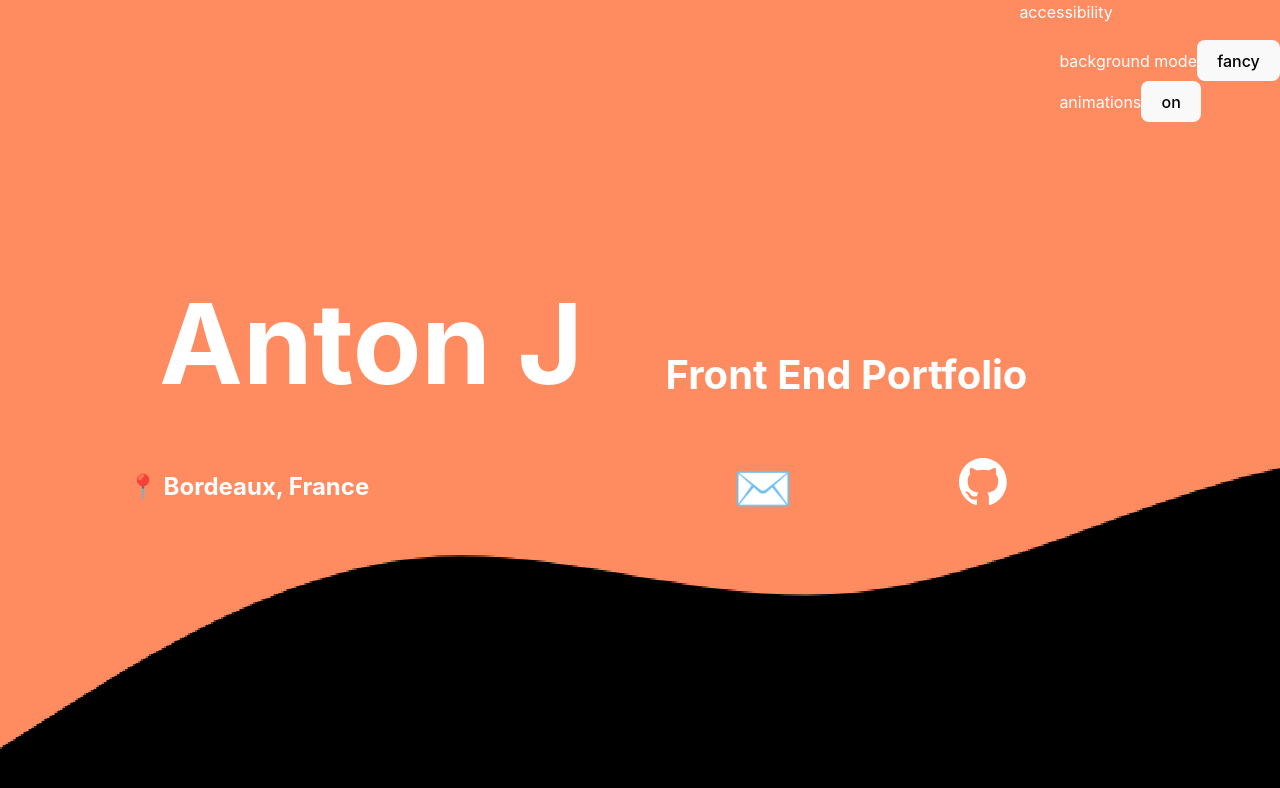
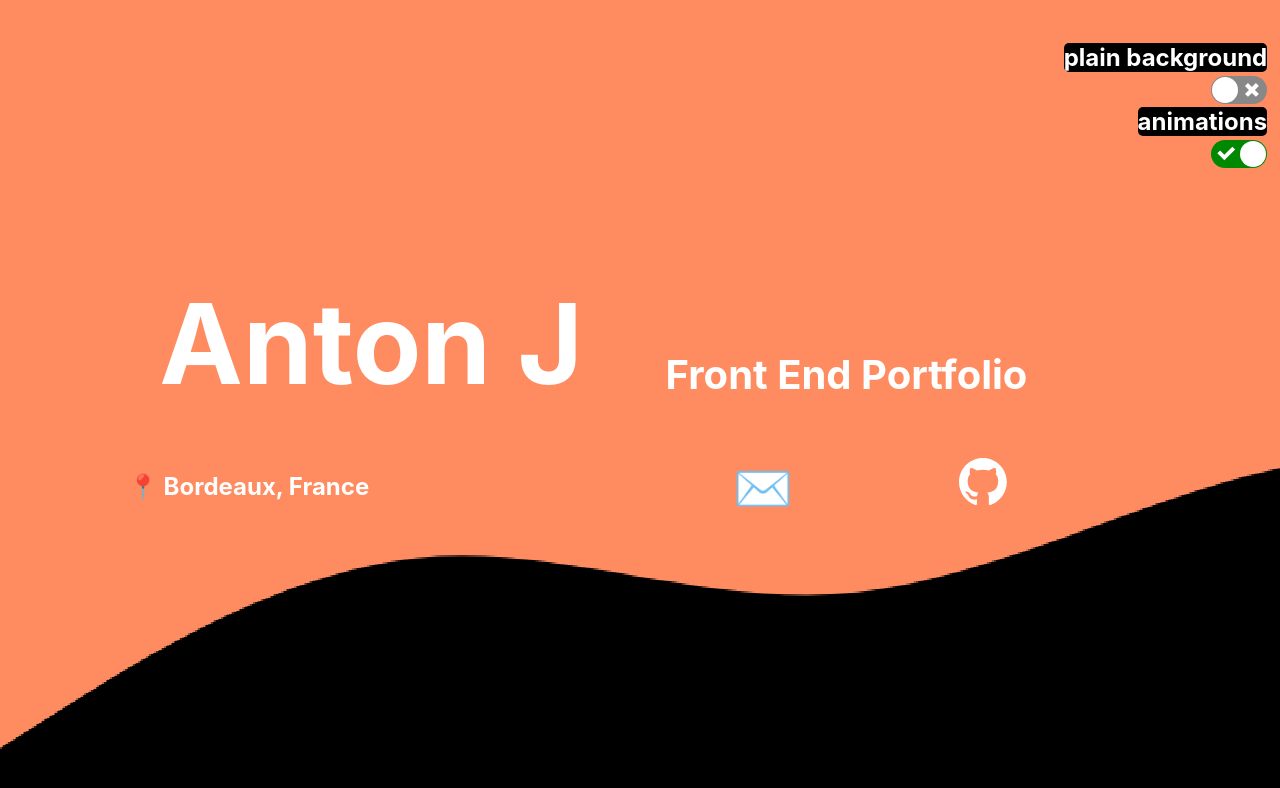
Before and after one commit to JennaHuff/portfolio, a React (Vite) app: page / in a window 1280 px wide. Shown: the top 788 px of the page. Built offline with nearby package versions, Linux system fonts and the light colour scheme.

Commit message:
styled accessibility, buttons are now switches

```diff
--- a/src/App.css
+++ b/src/App.css
@@ -28,6 +28,12 @@
     background-size: cover;
     background-attachment: local;
     color: white;
+
+    #accessibility {
+        span {
+            background-color: black;
+        }
+    }
 }
 
 .plain {
@@ -46,6 +52,11 @@
     .stack-item-card {
         color: var(--text-color);
     }
+    #accessibility {
+        span {
+            background-color: antiquewhite;
+        }
+    }
 }
 
 .animations-off {
@@ -58,13 +69,21 @@
 }
 
 #accessibility {
+    position: absolute;
+    top: 5vh;
+    right: 1vw;
+
     display: flex;
     flex-direction: column;
-    > ul {
-        list-style-type: none;
+    text-align: right;
+    align-items: flex-end;
+
+    font-weight: bold;
+    font-size: clamp(16px, 1.5rem, 5vw);
+
+    span {
+        border-radius: 5px;
     }
-    position: absolute;
-    right: 0;
 }
 
 button {
--- a/src/Components/Accessibility.tsx
+++ b/src/Components/Accessibility.tsx
@@ -13,19 +13,21 @@ export function Accessibility({
 }) {
     return (
         <div id="accessibility">
-            accessibility
-            <ul>
-                <li>
-                    background mode
-                    <button onClick={() => toggleTheme()}>{theme}</button>
-                </li>
-                <li>
-                    animations
-                    <button onClick={() => toggleAnimations()}>
-                        {animations === "animations-on" ? "on" : "off"}
-                    </button>
-                </li>
-            </ul>
+            <label>
+                <span>plain background</span>
+            </label>
+            <ReactSwitch
+                onChange={() => toggleTheme()}
+                checked={theme === "plain"}
+            />
+            <label>
+                <span>animations</span>
+            </label>
+            <ReactSwitch
+                id={"accessibility-switch"}
+                onChange={() => toggleAnimations()}
+                checked={animations === "animations-on"}
+            />
         </div>
     );
 }
```
